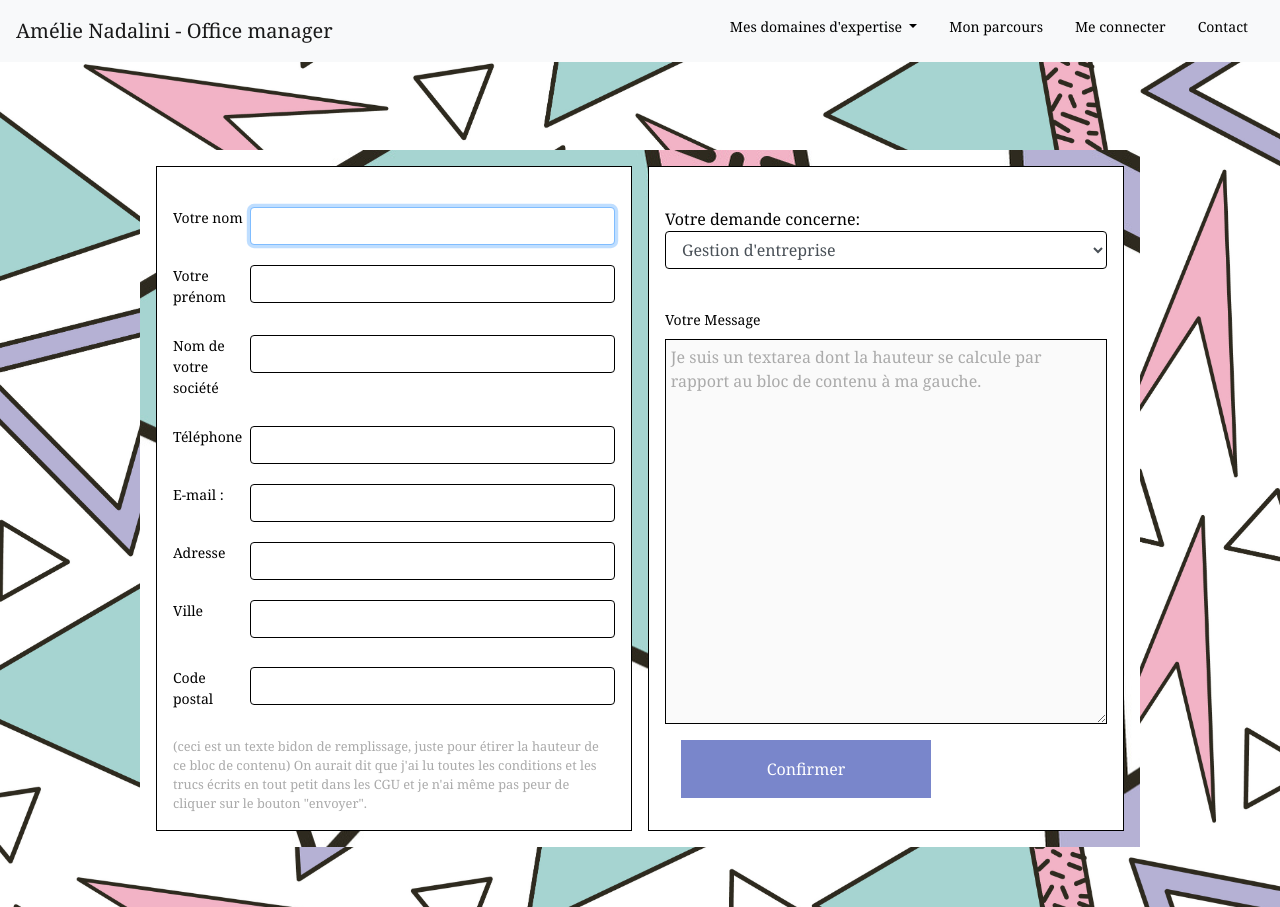
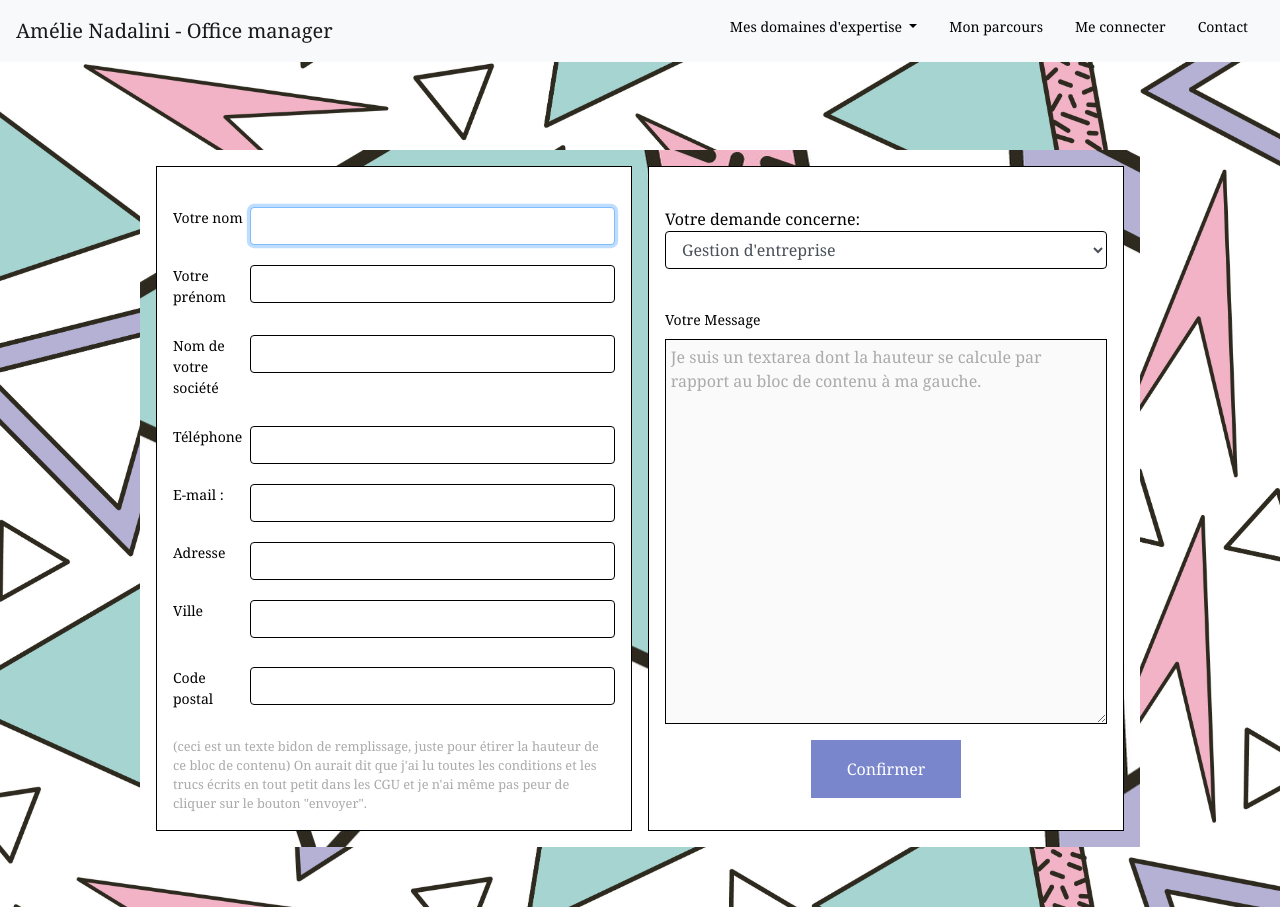
Before and after one commit to isacris77/AmelieProject, a PHP site: page /mecontacter.html in a window 1280 px wide. Run offline with PHP 8.4, Linux system fonts and the light colour scheme.

Commit message:
mise à joiur css et html

```diff
--- a/connexion.html
+++ b/connexion.html
@@ -111,8 +111,8 @@
             </section>
 
             <section class="switcher-overlay">
-                <svg viewBox="0 0 100 100" preserveAspectRatio="none">
-                    <path d="M 0,0 L 100,0 L 80,100 L 0,100 z"></path>
+                <svg    viewBox="0 0 100 100" preserveAspectRatio="none">
+                    <path  d="M 0,0 L 100,0 L 80,100 L 0,100 z"></path>
                 </svg>
                 <div class="signup-text">
                     <h3 class="loginh3">Vous n'avez pas crée votre compte?</h3>
--- a/css/stylesheet.css
+++ b/css/stylesheet.css
@@ -255,6 +255,11 @@ z-index: 1;
 
 
 /* Common button styles */
+
+.contactbutton{
+	display:flex;
+	justify-content: center;
+}
 .button {
 	float: left;
 	min-width: 150px;
--- a/mecontacter.html
+++ b/mecontacter.html
@@ -116,9 +116,11 @@
                 </div>
                 <p>Votre Message</p>
                 <textarea name="" id="" cols="10" rows="5">Je suis un textarea dont la hauteur se calcule par rapport au bloc de contenu à ma gauche.</textarea>
+               <div class="contactbutton">
+                 <button class="button button--tamaya button--border-thick" data-text="Confirmer"><span>Valider<!DOCTYPE html></span></button>
+                </div>
 
-              <button class="button button--tamaya button--border-thick" data-text="Confirmer"><span>Valider<!DOCTYPE html></span></button>
-
+            </div>
               </div>
 
 
```
